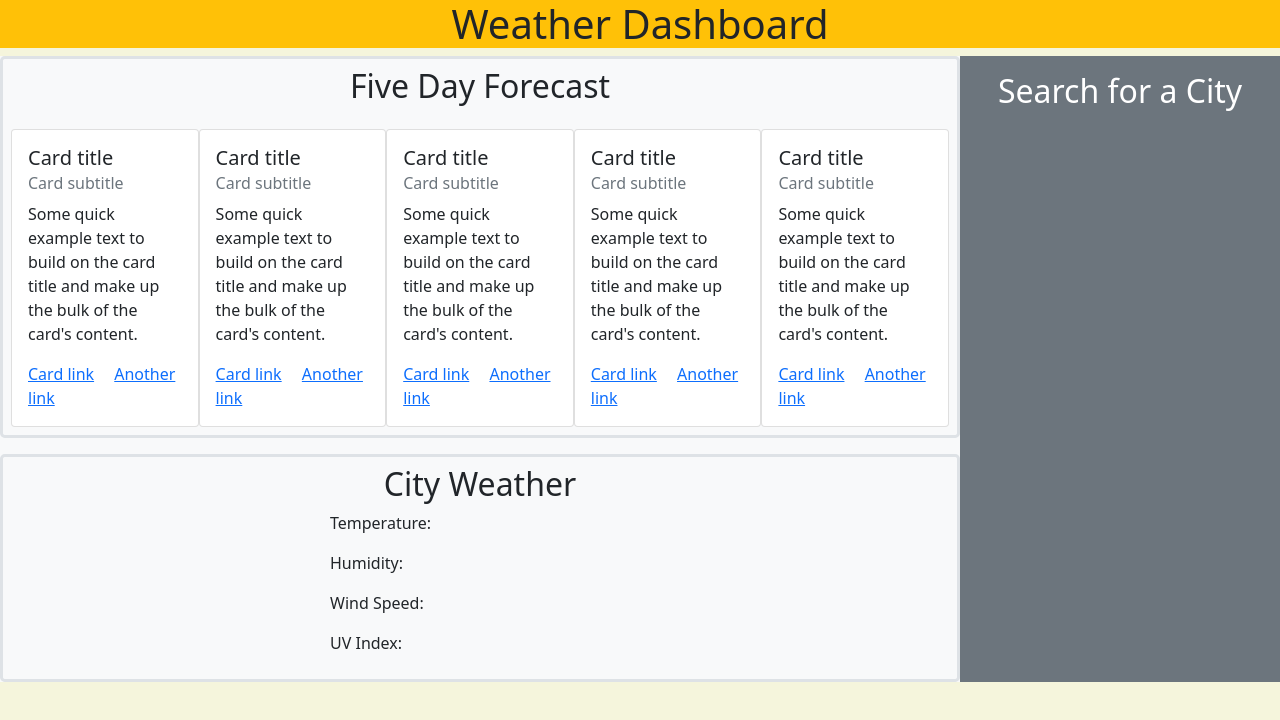
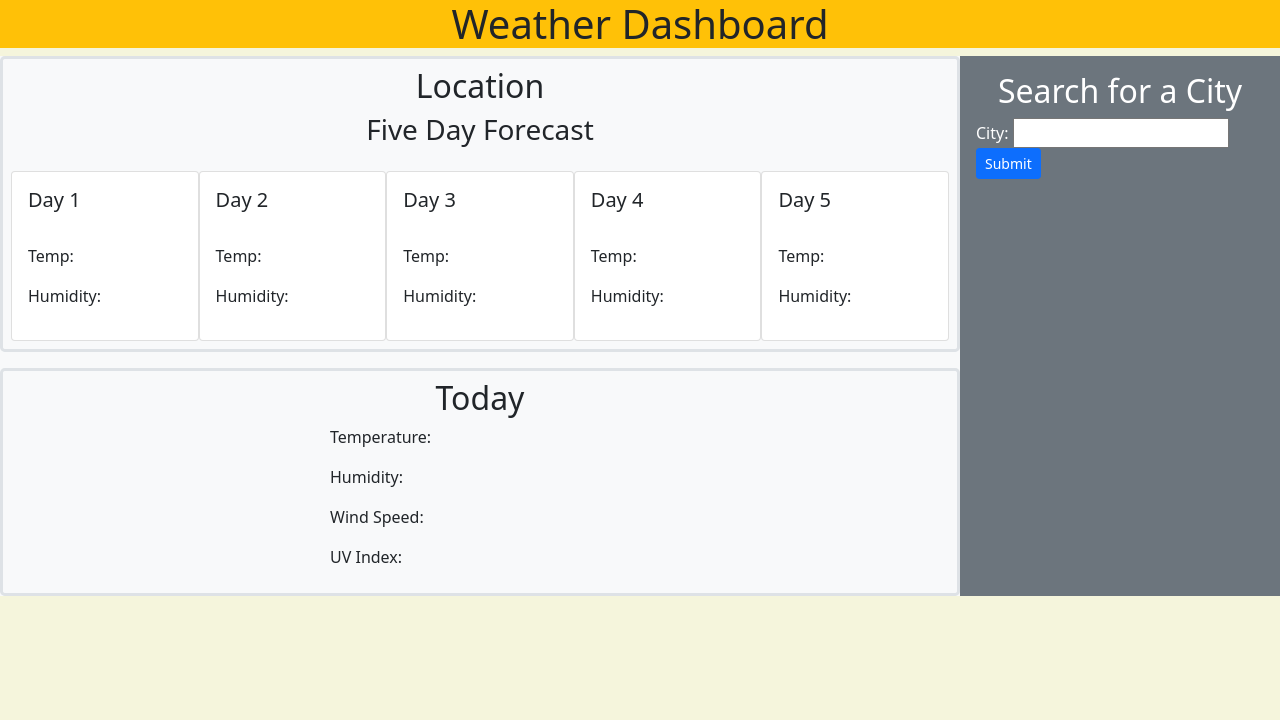
Before and after one commit to PentaZoned/weather-dashboard, a plain HTML site: page index.html in a window 1280 px wide. Drawn offline with nearby package versions, Linux system fonts and the light colour scheme.

Commit message:
added a list section for previously searched cities, added comments to html elements for documentation

```diff
--- a/assets/CS/style.css
+++ b/assets/CS/style.css
@@ -2,6 +2,7 @@ body {
     background-color: #F5F5DC;
 }
 
+/* styles the current day's statistics */
 .centerP {
     width: 300px;
     margin: 0px auto;
--- a/index.html
+++ b/index.html
@@ -16,91 +16,126 @@
     <header>
         <h1 class="text-center bg-warning">Weather Dashboard</h1>
     </header>
+
     <main role="main">
+        <!--Entire contents-->
         <div class="d-flex flex-nowrap bg-light">
-
+            <!--Section for the forecast for the next 5 days-->
             <section class="order-1 w-75 d-flex flex-column">
                 <section class="order-1 border border-3 rounded-3 p-2 mb-3 ">
-                    <h2 class="text-center mb-4">Five Day Forecast</h2>
+                    <h2 class="text-center" id="currCity">Location</h2>
+                    <h3 class="text-center mb-4">Five Day Forecast</h3>
+                    <!--div class separates each card with equal distance-->
                     <div class="d-flex flex-row justify-content-around">
+                        <!--First card-->
+                        <!--Each card will update upon the user searching for a city-->
                         <div class="card order-1" style="width: 15rem;">
                             <div class="card-body">
-                                <h5 class="card-title">Card title</h5>
-                                <h6 class="card-subtitle mb-2 text-muted">Card subtitle</h6>
-                                <p class="card-text">Some quick example text to build on the card title and make up the
-                                    bulk of the card's content.</p>
-                                <a href="#" class="card-link">Card link</a>
-                                <a href="#" class="card-link">Another link</a>
+                                <!--This h5 will update to 1 day after the current day-->
+                                <h5 class="card-title" id="dayOne">Day 1</h5>
+                                <!--Will show an icon indicating the type of weather such as cloudy or sunny-->
+                                <img id="cardOneIcon"/>
+                                <!--Will show this specific day's temperature-->
+                                <p id="cardOneTemp">
+                                    Temp:
+                                </p>
+                                <!--Will show this specific day's humidity-->
+                                <p id="cardOneHumidity">
+                                    Humidity:
+                                </p>
                             </div>
                         </div>
-
+                        <!--Second card-->
                         <div class="card order-2" style="width: 15rem;">
                             <div class="card-body">
-                                <h5 class="card-title">Card title</h5>
-                                <h6 class="card-subtitle mb-2 text-muted">Card subtitle</h6>
-                                <p class="card-text">Some quick example text to build on the card title and make up the
-                                    bulk of the card's content.</p>
-                                <a href="#" class="card-link">Card link</a>
-                                <a href="#" class="card-link">Another link</a>
+                                <!--This h5 will update to 2 days after the current day-->
+                                <h5 class="card-title" id="dayTwo">Day 2</h5>
+                                <img id="cardTwoIcon"/>
+                                <p id="cardTwoTemp">
+                                    Temp:
+                                </p>
+                                <p id="cardTwoHumidity">
+                                    Humidity:
+                                </p>
                             </div>
                         </div>
-
+                        <!--Third Card-->
                         <div class="card order-3" style="width: 15rem;">
                             <div class="card-body">
-                                <h5 class="card-title">Card title</h5>
-                                <h6 class="card-subtitle mb-2 text-muted">Card subtitle</h6>
-                                <p class="card-text">Some quick example text to build on the card title and make up the
-                                    bulk of the card's content.</p>
-                                <a href="#" class="card-link">Card link</a>
-                                <a href="#" class="card-link">Another link</a>
+                                <!--This h5 will update to 3 days after the current day-->
+                                <h5 class="card-title" id="dayThree">Day 3</h5>
+                                <img id="cardThreeIcon"/>
+                                <p id="cardThreeTemp">
+                                    Temp:
+                                </p>
+                                <p id="cardThreeHumidity">
+                                    Humidity:
+                                </p>
                             </div>
                         </div>
-
+                        <!--Fourth Card-->
                         <div class="card order-4" style="width: 15rem;">
                             <div class="card-body">
-                                <h5 class="card-title">Card title</h5>
-                                <h6 class="card-subtitle mb-2 text-muted">Card subtitle</h6>
-                                <p class="card-text">Some quick example text to build on the card title and make up the
-                                    bulk of the card's content.</p>
-                                <a href="#" class="card-link">Card link</a>
-                                <a href="#" class="card-link">Another link</a>
+                                <!--This h5 will update to 4 days after the current day-->
+                                <h5 class="card-title" id="dayFour">Day 4</h5>
+                                <img id="cardFourIcon"/>
+                                <p id="cardFourTemp">
+                                    Temp:
+                                </p>
+                                <p id="cardFourHumidity">
+                                    Humidity:
+                                </p>
                             </div>
                         </div>
-
+                        <!--Fifth Card-->
                         <div class="card order-5" style="width: 15rem;">
                             <div class="card-body">
-                                <h5 class="card-title">Card title</h5>
-                                <h6 class="card-subtitle mb-2 text-muted">Card subtitle</h6>
-                                <p class="card-text">Some quick example text to build on the card title and make up the
-                                    bulk of the card's content.</p>
-                                <a href="#" class="card-link">Card link</a>
-                                <a href="#" class="card-link">Another link</a>
+                                <!--This h5 will update to 5 days after the current day-->
+                                <h5 class="card-title" id="dayFive">Day 5</h5>
+                                <img id="cardFiveIcon"/>
+                                <p id="cardFiveTemp">
+                                    Temp:
+                                </p>
+                                <p id="cardFiveHumidity">
+                                    Humidity:
+                                </p>
                             </div>
                         </div>
                     </div>
                 </section>
 
+                <!--This section will show the current day's weather statistics-->
                 <section class="order-2 border border-3 rounded-3 p-2">
-                    <h2 class="text-center">City Weather</h2>
+                    <!--This h2 will update to the current day-->
+                    <h2 class="text-center" id="currentDay">Today</h2>
+                    <!--Centers the current day's statistics-->
                     <div class="centerP">
-                        <p id="temp">
+                        <!--Statistics will update once the user searches for a city-->
+                        <p id="currTemp">
                             Temperature:
                         </p>
-                        <p id="humidity">
+                        <p id="currHumidity">
                             Humidity:
                         </p>
-                        <p id="wind">
+                        <p id="currWind">
                             Wind Speed:
                         </p>
-                        <p id="uv">
+                        <p id="currUV">
                             UV Index:
                         </p>
                     </div>
                 </section>
             </section>
 
+            <!--This section will allow the user to search for a new city-->
             <section class="order-2 p-3 w-25 bg-secondary">
                 <h2 class="text-center text-white">Search for a City</h2>
+
+                <label for="searchCity" class="text-white">City:</label>
+                <input type="text" class="w-75" id="searchCity">
+                <button type="button" class="btn btn-primary btn-sm" id="searchCity">Submit</button>
+                <!--Previously searched cities will be stored in a list-->
+                <ul id="previousCities"></ul>
             </section>
         </div>
     </main>
```
